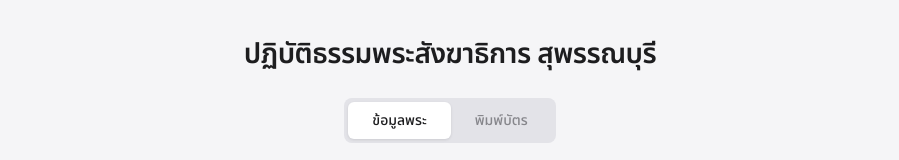
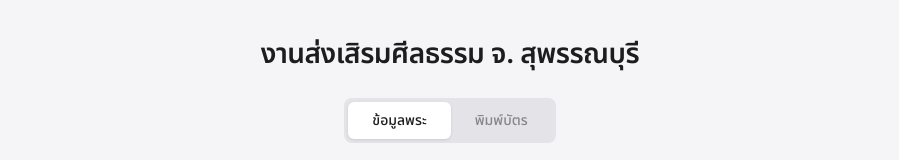
Before and after one commit to wattana072/supanmonk, a plain HTML site: page index.html in a window 1280 px wide. Shown: the top 160 px of the page, without its empty margins (190-1089 px from the left). Drawn offline with Linux system fonts and the light colour scheme; no server answers.

Commit message:
Add files via upload

```diff
--- a/index.html
+++ b/index.html
@@ -3,7 +3,7 @@
 <head>
     <meta charset="UTF-8">
     <meta name="viewport" content="width=device-width, initial-scale=1.0">
-    <title>ปฏิบัติธรรมพระสังฆาธิการ สุพรรณบุรี</title>
+    <title>งานส่งเสริมศีลธรรม จ. สุพรรณบุรี</title>
     <link rel="stylesheet" href="style.css">
     <link href="https://fonts.googleapis.com/css2?family=Inter:wght@300;400;500;600&display=swap" rel="stylesheet">
     <link href="https://fonts.googleapis.com/css2?family=Noto+Sans+Thai:wght@300;400;500;600&display=swap" rel="stylesheet">
@@ -11,7 +11,7 @@
 <body>
     <div class="app-container">
         <header>
-            <h1>ปฏิบัติธรรมพระสังฆาธิการ สุพรรณบุรี</h1>
+            <h1>งานส่งเสิรมศีลธรรม จ. สุพรรณบุรี</h1>
             <nav class="tabs">
                 <button class="tab-btn active" data-tab="monk-data">ข้อมูลพระ</button>
                 <button class="tab-btn" data-tab="print-cards">พิมพ์บัตร</button>
@@ -19,7 +19,7 @@
         </header>
 
         <main>
-            <!-- Tab: ข้อมูลพระ -->
+            <!-- Tab: ข้อมูลบุคคล -->
             <section id="monk-data" class="tab-content active">
                 <div class="filter-bar">
                     <select id="filter-group">
```
